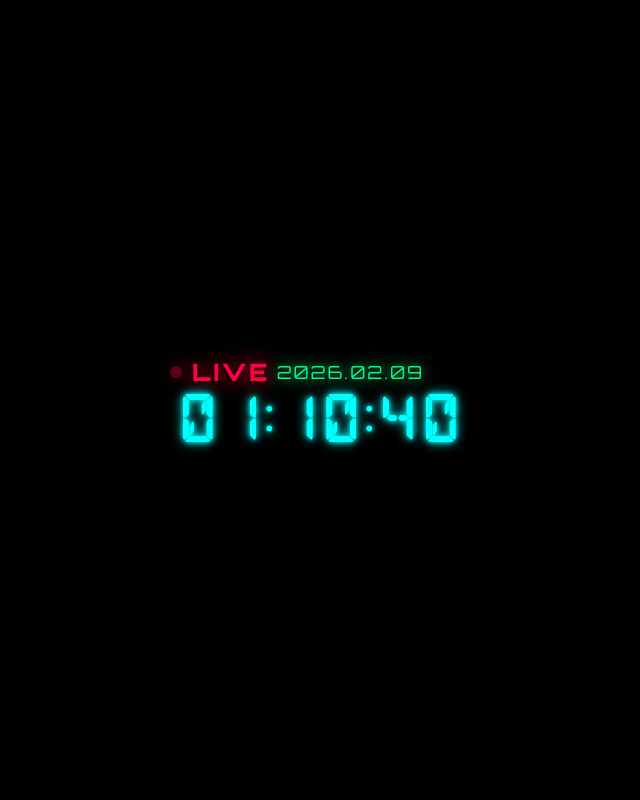
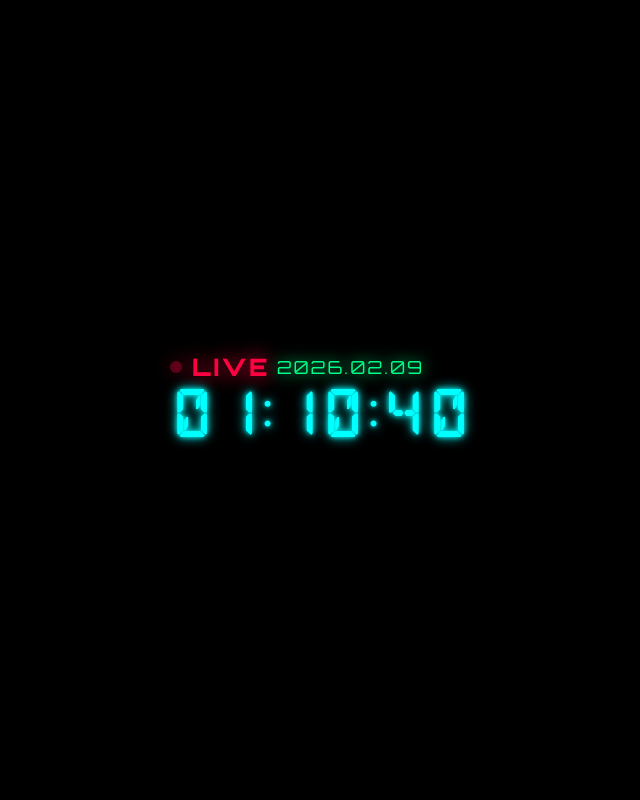
Before and after one commit to dj-kata/inf_daken_counter_obsw, a Python web app: template template/clock.html in a window 1280 px wide. Shown: the whole page, without its empty margins (305-945 px from the left). Run offline with Jinja, Linux system fonts and the light colour scheme; the template is opened without the code that fills it, so the values that code supplies are empty.

Commit message:
時計の位置を調整

```diff
--- a/template/clock.html
+++ b/template/clock.html
@@ -43,21 +43,26 @@
             align-items: center;
             height: 100vh;
             overflow: hidden;
+            /* border: red solid 4px; */
         }
 
         .clock-container {
             background: transparent;
             /* border: 2px solid var(--color-frame); */
             border-radius: 0px;
-            padding: 0 0;
             /* box-shadow: 0 0 30px var(--color-shadow1); */
             position: relative;
             /* animation: pulse-border 3s ease-in-out infinite; */
             width: 100%;
+            height: 100%;
             text-align: center;
             display: flex;
             flex-direction: column;
             align-items: center;
+            /* border: red solid 4px; */
+            justify-content: center;
+            overflow: hidden;
+            gap: 5px;
         }
 
         @keyframes pulse-border {
@@ -73,8 +78,9 @@
             display: flex;
             align-items: center;
             justify-content: left;
-            margin-bottom: 5px;
+            /* margin-bottom: 5px; */
             width: 380px;
+            margin-top: -10px;
             /* border: red solid 4px; */
         }
 
@@ -111,11 +117,14 @@
             text-shadow:
                 0 0 5px var(--color-time),
                 0 0 12px var(--color-time);
-            letter-spacing: 4px;
+            letter-spacing: 6px;
             font-variant-numeric: tabular-nums;
             font-family: 'dseg14classic-bold', monospace;
             width: 360px;
-            justify-content: left;
+            justify-content: center;
+            margin-left: -23px;
+            /* vertical-align: bottom; */
+            display: flex;
             /* border: red solid 4px; */
         }
 
@@ -210,7 +219,7 @@
             }
 
             // 表示を更新
-            document.getElementById('time').innerHTML = timeHTML+'&nbsp;&nbsp;';
+            document.getElementById('time').innerHTML = timeHTML;
             document.getElementById('date').textContent = `${year}.${month}.${day}`;
         }
 
```
